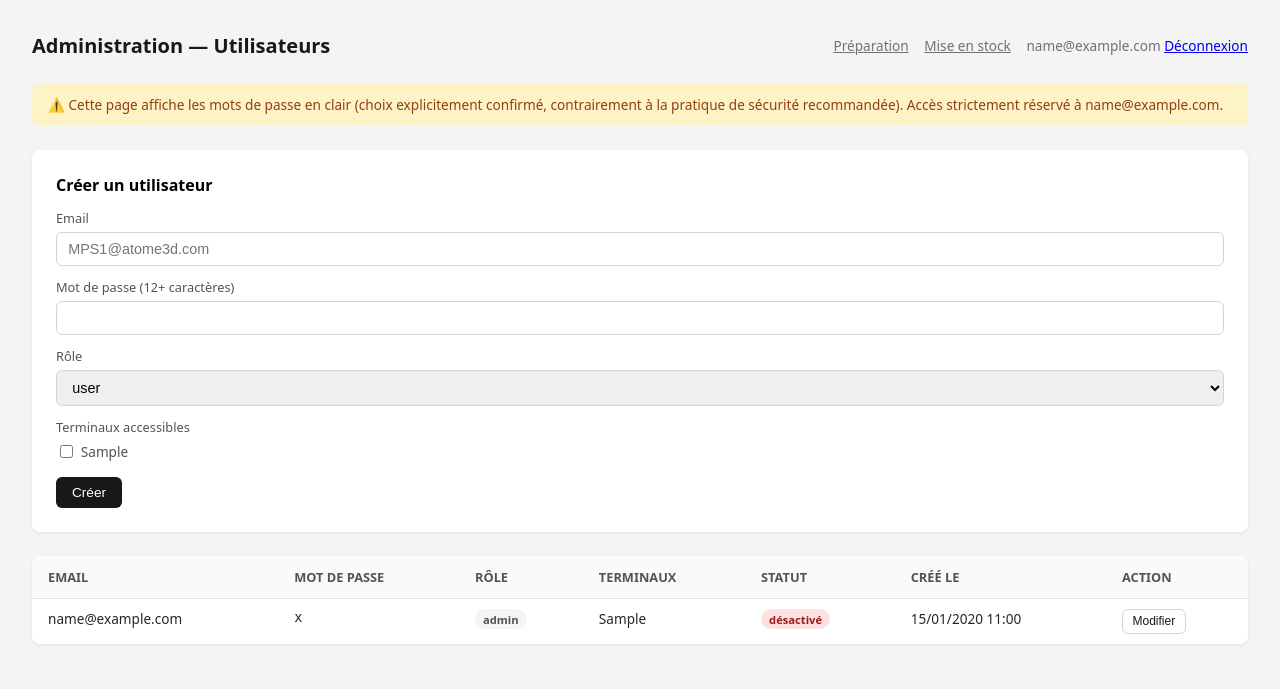
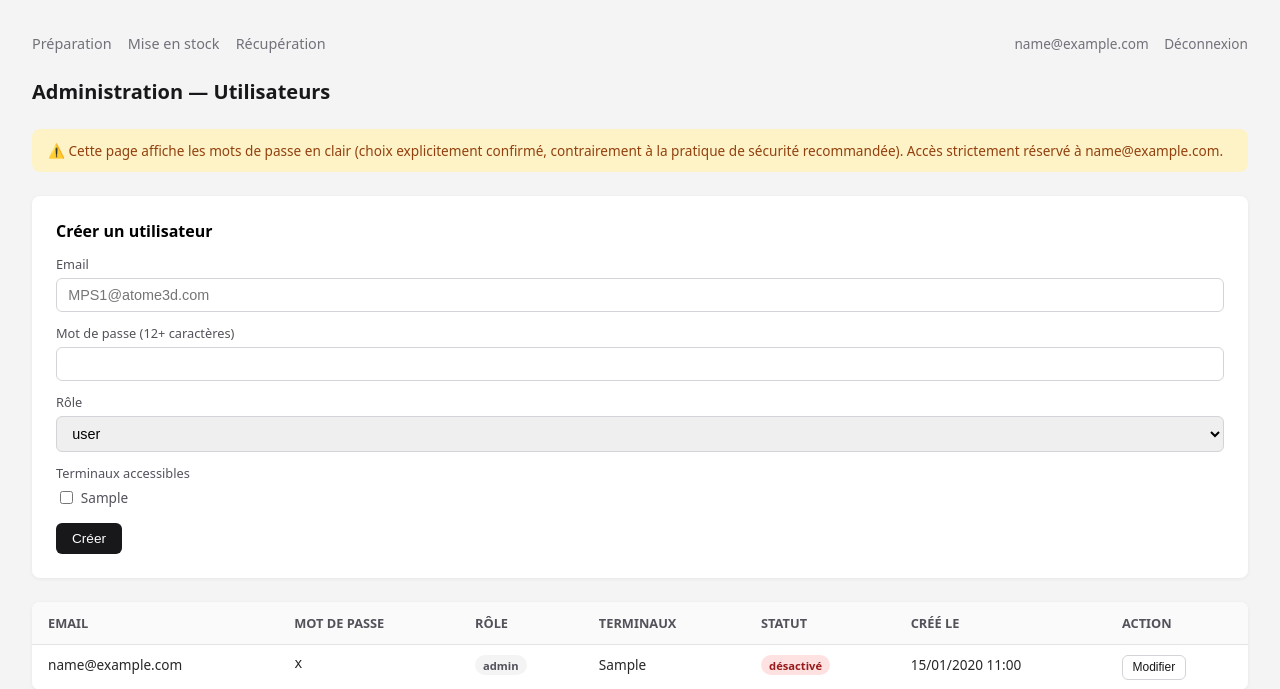
Before and after one commit to fengli-atome3d/test, a FastAPI app: template templates/admin_users.html in a window 1280 px wide. Shown: the top 689 px of the page. Run offline with FastAPI, Linux system fonts and the light colour scheme; the template is opened without the code that fills it: most values are stand-ins (such as "Sample title", 1, 10 or a date in 2020).

Commit message:
update frontend user UI

```diff
--- /dev/null
+++ b/templates/_nav.html
@@ -0,0 +1,11 @@
+<div class="app-header">
+    <div class="app-nav">
+        <a href="/preparation" class="nav-link{% if request.url.path.startswith('/preparation') %} nav-active{% endif %}">Préparation</a>
+        <a href="/mise-en-stock" class="nav-link{% if request.url.path == '/mise-en-stock' %} nav-active{% endif %}">Mise en stock</a>
+        <a href="/recovery" class="nav-link{% if request.url.path == '/recovery' %} nav-active{% endif %}">Récupération</a>
+    </div>
+    <div class="app-user">
+        {{ user_email }}
+        <a href="/logout">Déconnexion</a>
+    </div>
+</div>
--- a/templates/admin_users.html
+++ b/templates/admin_users.html
@@ -8,6 +8,16 @@
         header { display: flex; justify-content: space-between; align-items: center; margin-bottom: 1.5rem; }
         h1 { font-size: 1.25rem; margin: 0; color: #18181b; }
         .user-info { font-size: 0.85rem; color: #71717a; }
+
+        /* --- Shared top nav (identical on every page) --- */
+        .app-header { display: flex; justify-content: space-between; align-items: center;
+                       margin-bottom: 1.5rem; flex-wrap: wrap; gap: 0.5rem; }
+        .app-nav .nav-link { color: #71717a; text-decoration: none; margin-right: 0.75rem; font-size: 0.9rem; }
+        .app-nav .nav-link:hover { color: #18181b; }
+        .app-nav .nav-active { color: #18181b; font-weight: 600; }
+        .app-user { font-size: 0.85rem; color: #71717a; }
+        .app-user a { color: #71717a; margin-left: 0.75rem; text-decoration: none; }
+        .app-user a:hover { text-decoration: underline; }
         .warning-banner { background: #fef3c7; color: #92400e; padding: 0.75rem 1rem; border-radius: 8px;
                            font-size: 0.85rem; margin-bottom: 1.5rem; }
         .card { background: white; padding: 1.5rem; border-radius: 8px; box-shadow: 0 1px 4px rgba(0,0,0,0.06);
@@ -44,13 +54,9 @@
     </style>
 </head>
 <body>
+    {% include "_nav.html" %}
     <header>
         <h1>Administration — Utilisateurs</h1>
-        <div class="user-info">
-            <a href="/preparation" style="color:#71717a; margin-right:0.75rem;">Préparation</a>
-            <a href="/mise-en-stock" style="color:#71717a; margin-right:0.75rem;">Mise en stock</a>
-            {{ user_email }} <a href="/logout">Déconnexion</a>
-        </div>
     </header>
 
     <div class="warning-banner">
```
Also changed, not shown: templates/internal_runs_list.html (+11 -7 lines), templates/mise_en_stock.html (+11 -8 lines), templates/preparation_detail.html (+11 -1 lines), templates/preparation_upload.html (+11 -1 lines), templates/recovery.html (+11 -8 lines).
